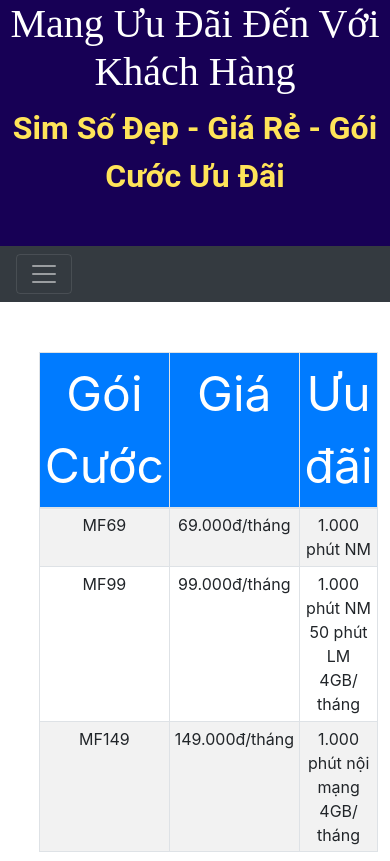
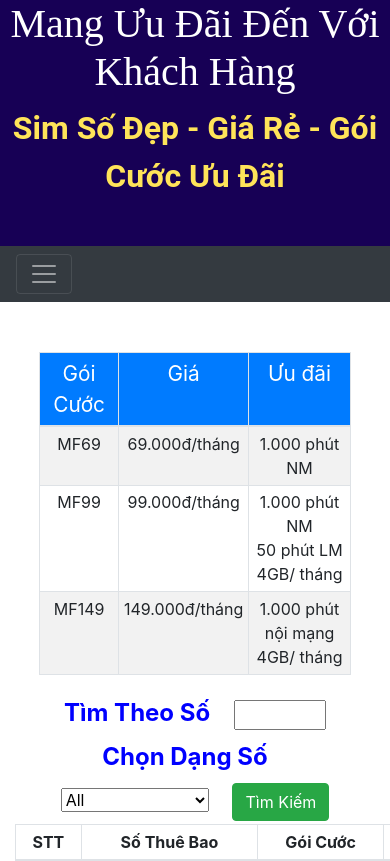
Before and after one commit to Cuongtq88/simmobi, a Flask app: page /trasau in a window 390 px wide; the page is wider, and only the part inside the window is pictured. Shown: the top 861 px of that part. Run offline with Flask 2, Linux system fonts and the light colour scheme; data comes from the database, SQL or seed files in the repository; some libraries are stand-ins or nearby versions; some web fonts are replaced.

Commit message:
Sua tieu de

```diff
--- a/static/css/styles.css
+++ b/static/css/styles.css
@@ -161,7 +161,7 @@ p{
 }
 .title-goicuoc{
   color: white;
-  font-size: 3rem;
+  font-size: 1rem;
 
 }
 @media screen and (max-width: 1200px) {
@@ -174,6 +174,9 @@ p{
     margin: 50px auto 20px auto;
     padding-right: 0;
   }
+   .title-goicuoc{
+      font-size: 1.3rem;
+  }
 #navbar{
 position:fixed;
 top: 0px;
```
